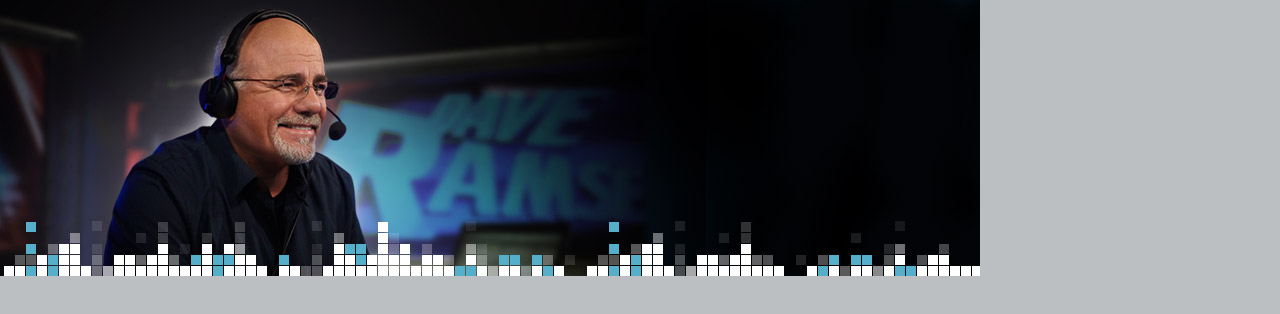
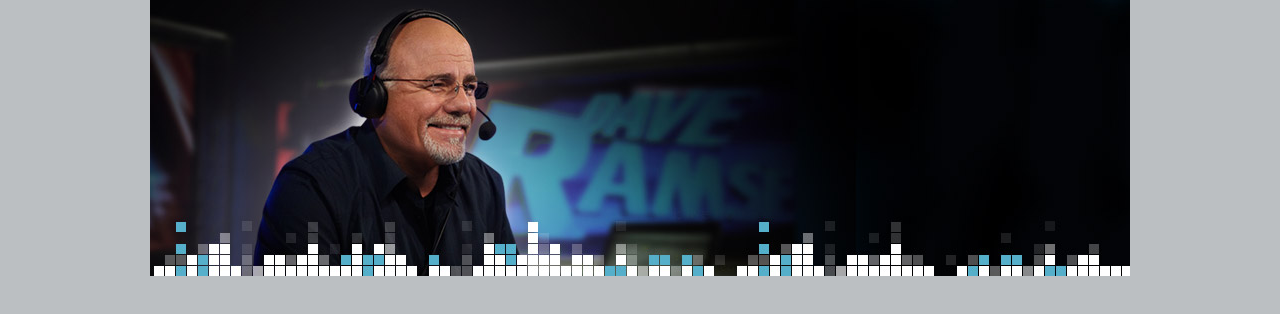
Before and after one commit to vamuigua/America-trusted-guy, a plain HTML site: page index.html in a window 1280 px wide. Drawn offline with nearby package versions, Linux system fonts and the light colour scheme.

Commit message:
added wrapper

```diff
--- a/css/main.css
+++ b/css/main.css
@@ -2,3 +2,7 @@ body{
     width: 100%;
     background-color:#BBBFC2;
 }
+
+.wrapper-all{
+    text-align: center;
+}
--- a/index.html
+++ b/index.html
@@ -37,8 +37,10 @@
 </head>
 <body>
     <!--Guy img-->
+    <section class="wrapper-all">
     <img src="img/assets/header.jpg">
     <!--Text over img-->
+        </section>
     <!--Jquery js-->
     <script src="css/foundation-6.2.3/js/vendor/jquery.js"></script>
     <!--Foundation js-->
```
